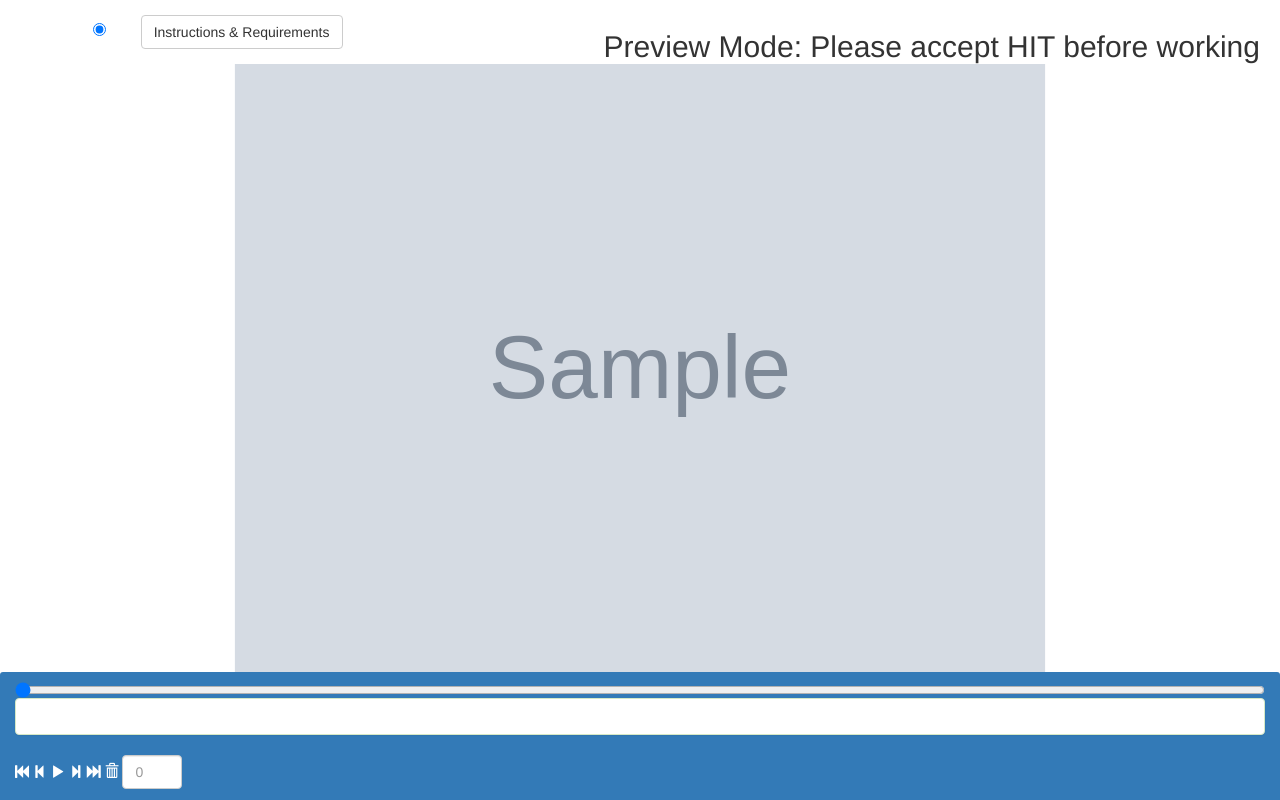
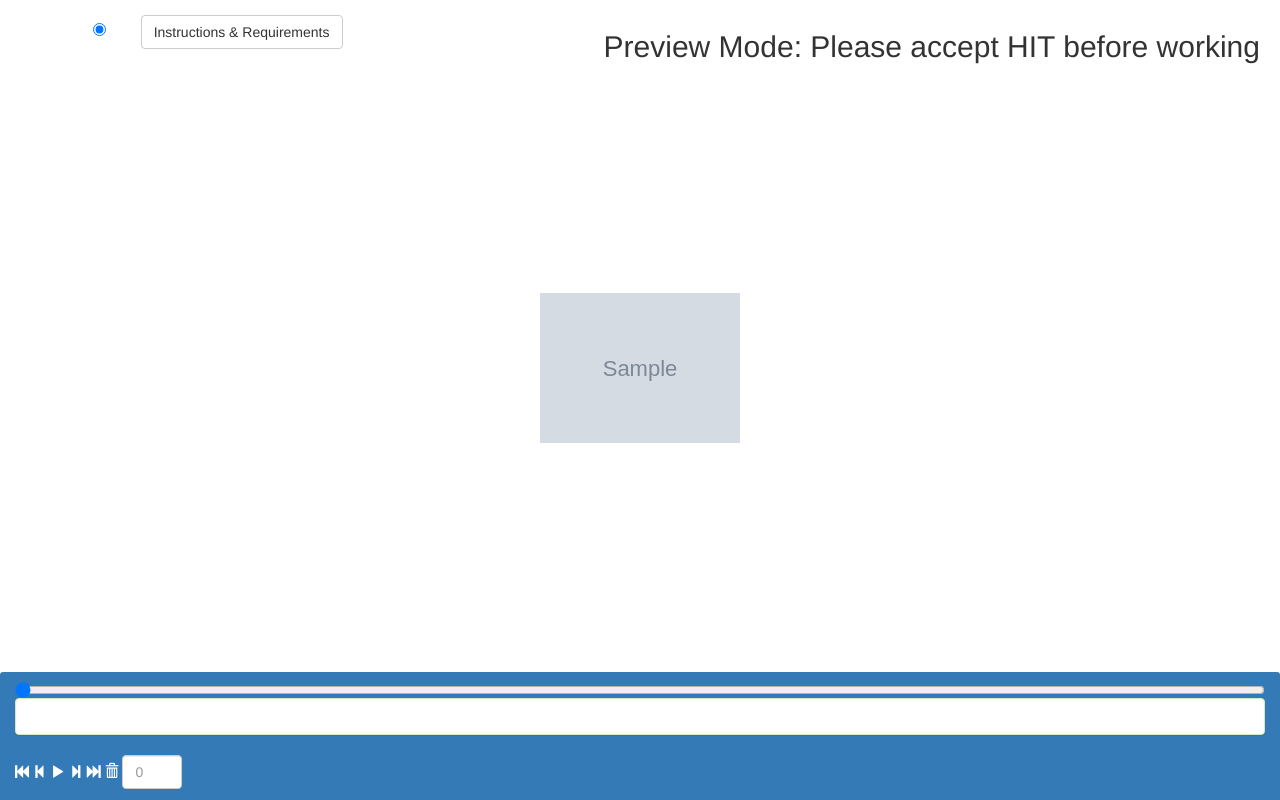
Before and after one commit to antingshen/BeaverDam, a Django app: template annotator/templates/video.html in a window 1280 px wide. Run offline with Django 3.2, Linux system fonts and the light colour scheme; the template is opened without the code that fills it: most values are stand-ins (such as "Sample title", 1, 10 or a date in 2020); grey boxes marked "Sample" are stand-in pictures; some libraries are stand-ins or nearby versions.

Commit message:
fix scaling for video

```diff
--- a/annotator/static/app.css
+++ b/annotator/static/app.css
@@ -29,6 +29,8 @@
     margin: 0;
     flex-grow: 1;
     display: flex;
+    align-items: center;
+    justify-content: center;
     position: relative;
     text-align: center;
     flex-basis: 200px;
--- a/annotator/static/views/framePlayers.js
+++ b/annotator/static/views/framePlayers.js
@@ -88,6 +88,13 @@ class VideoFramePlayer extends AbstractFramePlayer {
     get videoHeight() {
         return this.videoElement.videoHeight;
     }
+    get viewWidth() {
+        return $(this.videoElement).width();
+    }
+    get viewHeight() {
+        return $(this.videoElement).height();
+    }
+
     get duration() {
         return this.videoElement.duration;
     }
```
